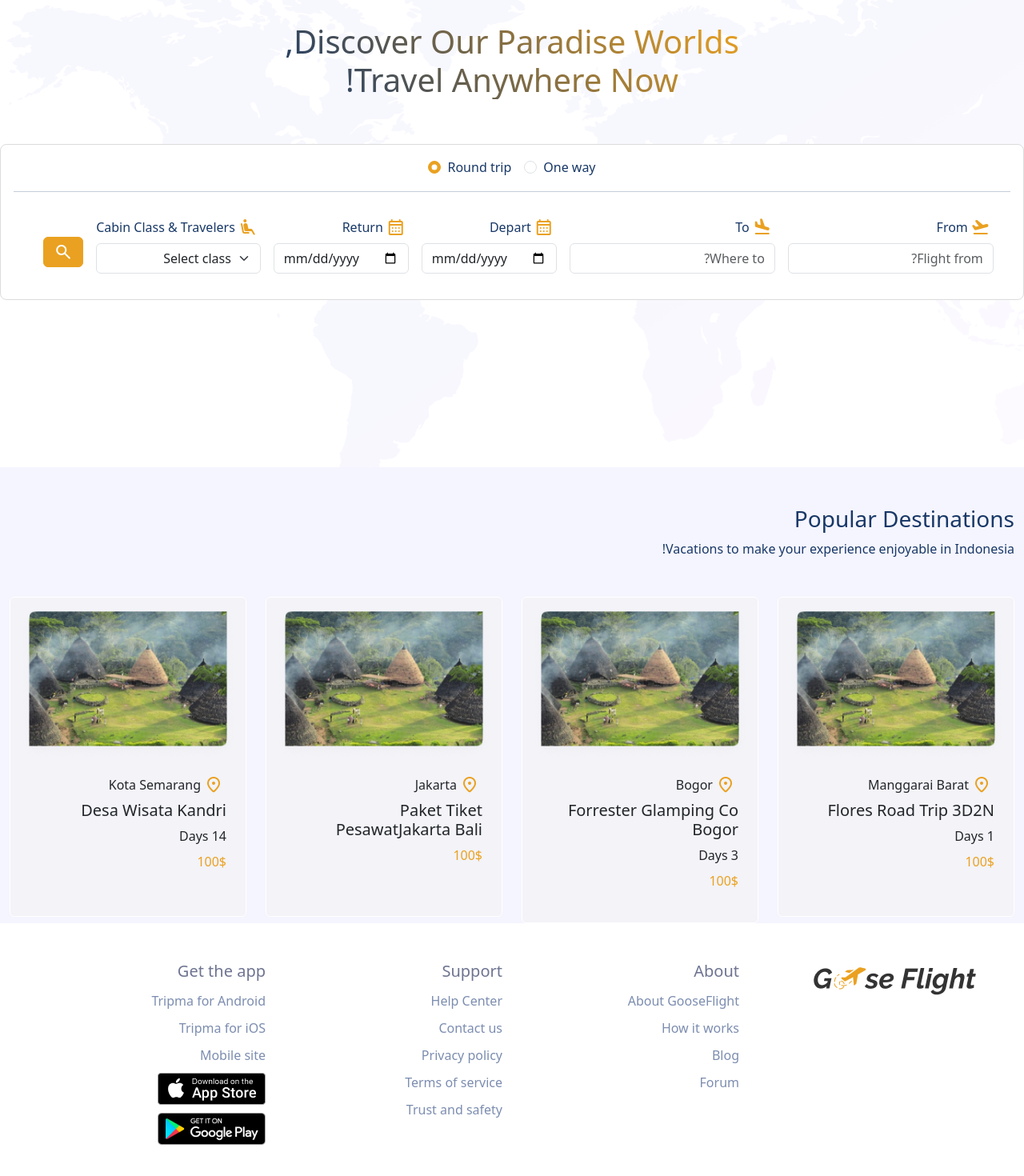
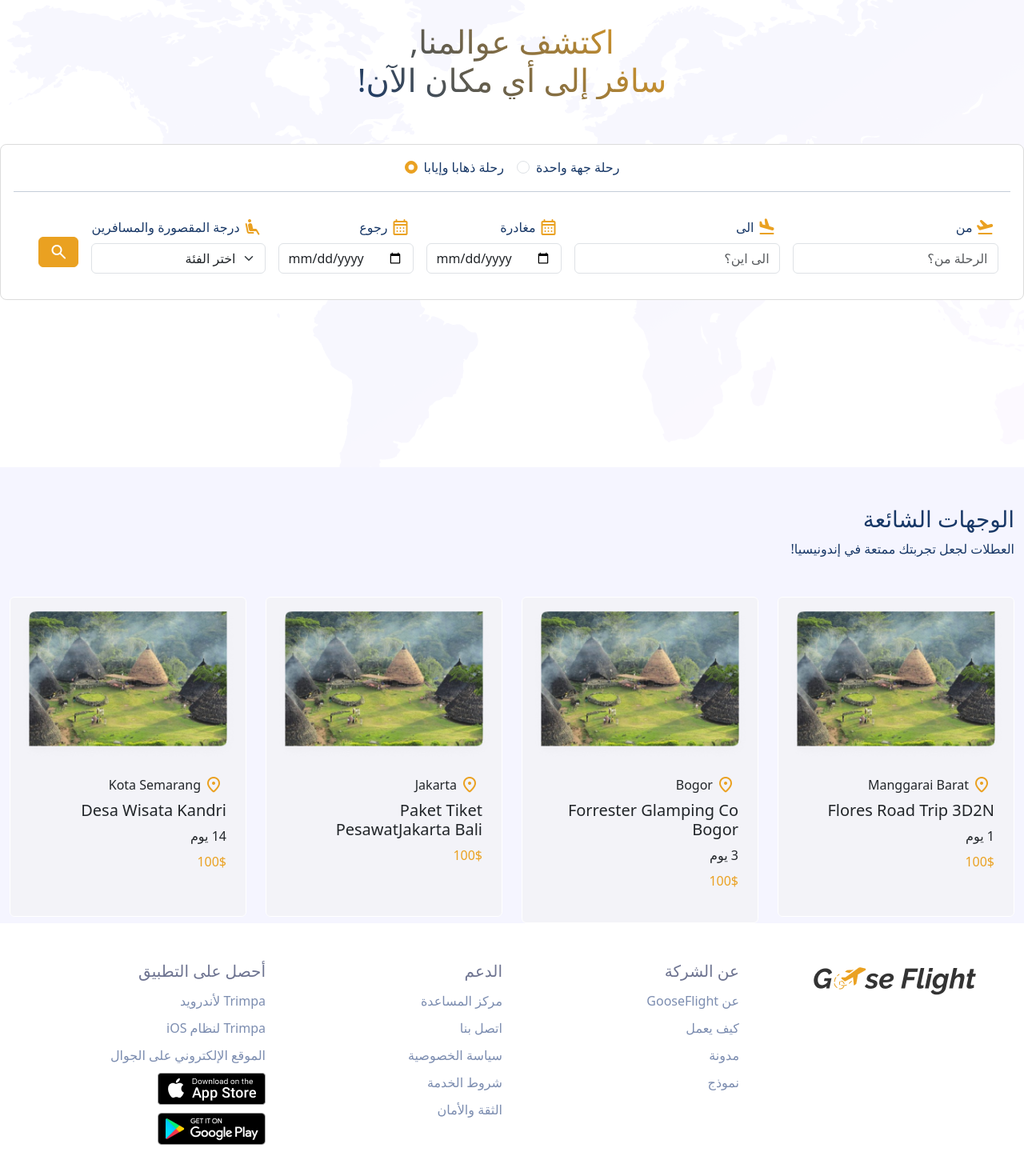
Before and after one commit to SaMaaaR/travel-agency, a Nuxt app: page / in a window 1280 px wide. Shown: the part 186-1656 px from the top of the page at 80% size. Built offline with nearby package versions, Linux system fonts and the light colour scheme.

Commit message:
finish localization

```diff
--- a/components/banner.vue
+++ b/components/banner.vue
@@ -3,9 +3,9 @@
     <div class="row">
       <div class="col-12 d-flex justify-content-center my-5 text-center">
         <div class="title d-flex align-items-end">
-          <h1>
-            Discover Our Paradise Worlds, <br />
-            Travel Anywhere Now!
+          <h1 class="text-capitalize">
+            {{$t('discover')}} <br />
+            {{$t('travel')}}
           </h1>
         </div>
       </div>
--- a/components/blog.vue
+++ b/components/blog.vue
@@ -3,8 +3,8 @@
     <div class="row">
       <div class="col-12 d-flex justify-content-start my-5">
         <div class="title">
-          <h3>Popular Destinations</h3>
-          <span>Vacations to make your experience enjoyable in Indonesia!</span>
+          <h3>{{ $t('destination') }}</h3>
+          <span>{{$t('blogDesc')}}</span>
         </div>
       </div>
       <div
--- a/components/blogCard.vue
+++ b/components/blogCard.vue
@@ -7,7 +7,7 @@
             <span>{{ blog?.location }}</span>
         </div>
       <h5 class="card-title">{{blog?.name}}</h5>
-      <span>{{ blog?.days }} {{ blog?.days? 'Days' : '' }}</span>
+      <span>{{ blog?.days }} {{ blog?.days? $t('days') : '' }}</span>
       <p class="price mt-2">{{ blog?.price }}</p>
     </div>
   </div>
--- a/components/bookForm.vue
+++ b/components/bookForm.vue
@@ -22,32 +22,32 @@
       v-if="selectedType == '1'"
       class="row row-cols-lg-auto g-3 align-items-center justify-content-center mt-0">
       <div class="col-12 mb-3">
-        <label for="flignFrom" class="form-label d-flex">
+        <label for="flignFrom" class="form-label d-flex text-capitalize">
           <span class="material-symbols-rounded mx-1"> flight_takeoff </span>
-          From
+          {{$t('from')}}
         </label>
         <input
           type="text"
           class="form-control"
           id="flignFrom"
-          placeholder="Flight from?" />
+          :placeholder="$t('flightFrom')" />
       </div>
 
       <div class="col-12 mb-3">
-        <label for="flightTo" class="form-label d-flex">
-          <span class="material-symbols-rounded mx-1"> flight_land </span> To
+        <label for="flightTo" class="form-label d-flex text-capitalize">
+          <span class="material-symbols-rounded mx-1"> flight_land </span> {{ $t('to') }}
         </label>
         <input
           type="text"
           class="form-control"
           id="flightTo"
-          placeholder="Where to?" />
+          :placeholder="$t('whereTo')" />
       </div>
 
       <div class="col-12 mb-3">
-        <label for="depart" class="form-label d-flex">
+        <label for="depart" class="form-label d-flex text-capitalize">
           <span class="material-symbols-rounded mx-1"> calendar_month </span>
-          Depart
+          {{$t('depart')}}
         </label>
         <input
           type="date"
@@ -57,9 +57,9 @@
       </div>
 
       <div class="col-12 mb-3">
-        <label for="return" class="form-label d-flex">
+        <label for="return" class="form-label d-flex text-capitalize">
           <span class="material-symbols-rounded mx-1"> calendar_month </span>
-          Return
+          {{$t('return')}}
         </label>
         <input
           type="date"
@@ -69,14 +69,14 @@
       </div>
 
       <div class="col-12 mb-3">
-        <label for="class" class="form-label d-flex">
+        <label for="class" class="form-label d-flex text-capitalize">
           <span class="material-symbols-rounded mx-1">
             airline_seat_recline_extra
           </span>
-          Cabin Class & Travelers
+          {{$t('class')}}
         </label>
         <select class="form-select" aria-label="Large select example">
-          <option selected>Select class</option>
+          <option selected>{{ $t('select') }}</option>
           <option value="1">One</option>
           <option value="2">Two</option>
           <option value="3">Three</option>
@@ -107,14 +107,17 @@
 
 <script lang="ts" setup>
 import { ref, onMounted, onBeforeUnmount } from "vue";
+import { useI18n } from 'vue-i18n';
+
 // =============== initialize data =============
 // Reactive variable to track if the screen is in mobile view
 const isMobileView = ref(false);
+const { t } = useI18n();
 
 // Define the types of trips
 const types = ref([
-  { id: "0", label: "One way" },
-  { id: "1", label: "Round trip" },
+  { id: "0", label: t('oneWay') },
+  { id: "1", label: t('roundTrip') },
 ]);
 
 // Set the default selected type to '1' (Round trip)
--- a/components/layoutFooter.vue
+++ b/components/layoutFooter.vue
@@ -6,7 +6,7 @@
           <img src="../assets/images/logo.png" alt="logo" class="img-fluid" />
         </div>
         <div class="col-md-3 col-6">
-          <h5>About</h5>
+          <h5>{{$t('about')}}</h5>
           <ul class="nav-list">
             <li v-for="(item, index) in aboutLinks" :key="index">
               <router-link :to="item.url">{{ item.name }}</router-link>
@@ -14,7 +14,7 @@
           </ul>
         </div>
         <div class="col-md-3 col-6">
-          <h5>Support</h5>
+          <h5>{{$t('support')}}</h5>
           <ul class="nav-list">
             <li v-for="(item, index) in supportLinks" :key="index">
               <router-link :to="item.url">{{ item.name }}</router-link>
@@ -22,7 +22,7 @@
           </ul>
         </div>
         <div class="col-md-3 col-6">
-          <h5>Get the app</h5>
+          <h5>{{$t('getApp')}}</h5>
           <ul class="nav-list">
             <li v-for="(item, index) in appLinks" :key="index">
               <a :href="item.url" target="_blank">{{ item.name }}</a>
@@ -55,57 +55,62 @@
 </template>
 <script lang="ts" setup>
 import { ref } from "vue";
+import { useI18n } from 'vue-i18n';
+
+// =============== initialize data =============
+const { t } = useI18n();
+
 const aboutLinks = ref([
   {
-    name: "About GooseFlight",
+    name: t('aboutGoose'),
     url: "/promo",
   },
   {
-    name: "How it works",
+    name: t('howWorks'),
     url: "/promo",
   },
   {
-    name: "Blog",
+    name: t('blog'),
     url: "/promo",
   },
   {
-    name: "Forum",
+    name: t('form'),
     url: "/page",
   },
 ]);
 const supportLinks = ref([
   {
-    name: "Help Center",
+    name: t('helpCenter'),
     url: "/promo",
   },
   {
-    name: "Contact us",
+    name: t('contact'),
     url: "/promo",
   },
   {
-    name: "Privacy policy",
+    name: t('policy'),
     url: "/promo",
   },
   {
-    name: "Terms of service",
+    name: t('terms'),
     url: "/promo",
   },
   {
-    name: "Trust and safety",
+    name: t('trust'),
     url: "/promo",
   },
 ]);
 const appLinks = ref([
   {
-    name: "Tripma for Android",
+    name: t('android'),
     url: "https://play.google.com/store/games?hl=en&pli=1",
   },
   {
-    name: "Tripma for iOS",
+    name: t('ios'),
     url: "https://play.google.com/store/games?hl=en&pli=1",
   },
   {
-    name: "Mobile site",
+    name: t('mobileSite'),
     url: "https://play.google.com/store/games?hl=en&pli=1",
   },
 ]);
--- a/components/navbar.vue
+++ b/components/navbar.vue
@@ -55,7 +55,7 @@
             </ul>
           </div>
 
-          <button type="button" class="btn btn-main">Sign in</button>
+          <button type="button" class="btn btn-main">{{$t('signIn')}}</button>
         </div>
       </div>
     </div>
@@ -65,7 +65,7 @@
 <script setup lang="ts">
 import { ref } from "vue";
 import { useI18n } from "vue-i18n";
-import FlagIcon from 'vue-flag-icon'; // Import default export
+import FlagIcon from 'vue-flag-icon';
 
 // =========== initialize data =============
 const { locale } = useI18n();
--- a/locales/ar.json
+++ b/locales/ar.json
@@ -2,5 +2,36 @@
     "home": "الرئيسية",
     "promo": "العروض",
     "booking": "الحجز",
-    "search": "بحث"
+    "search": "بحث",
+    "signIn": "تسجيل دخول",
+    "discover": "اكتشف عوالمنا,",
+    "travel": "سافر إلى أي مكان الآن!",
+    "roundTrip": "رحلة ذهابا وإيابا",
+    "oneWay": "رحلة جهة واحدة",
+    "from": "من",
+    "to": "الى",
+    "depart": "مغادرة",
+    "return": "رجوع",
+    "class": "درجة المقصورة والمسافرين",
+    "whereTo": "الى اين؟",
+    "flightFrom": "الرحلة من؟",
+    "select": "اختر الفئة",
+    "destination": "الوجهات الشائعة",
+    "blogDesc": "العطلات لجعل تجربتك ممتعة في إندونيسيا!",
+    "days": "يوم",
+    "about": "عن الشركة",
+    "support": "الدعم",
+    "getApp": "أحصل على التطبيق",
+    "aboutGoose": "عن GooseFlight",
+    "howWorks": "كيف يعمل",
+    "blog": "مدونة",
+    "form": "نموذج",
+    "helpCenter": "مركز المساعدة",
+    "contact": "اتصل بنا",
+    "policy": "سياسة الخصوصية",
+    "terms": "شروط الخدمة",
+    "trust": "الثقة والأمان",
+    "android": "Trimpa لأندرويد",
+    "ios": "Trimpa لنظام iOS",
+    "mobileSite": "الموقع الإلكتروني على الجوال"
 }
--- a/locales/en.json
+++ b/locales/en.json
@@ -3,5 +3,37 @@
     "home": "Home",
     "promo": "Promo",
     "booking": "My booking",
-    "search": "Search"
+    "search": "Search",
+    "signIn": "Sign In",
+    "discover": "Discover our paradise worlds,",
+    "travel": " Travel anywhere now!",
+    "roundTrip": "Rount trip",
+    "oneWay": "One way",
+    "from": "from",
+    "to": "to",
+    "depart": "depart",
+    "return": "return",
+    "class": "Cabin Class & Travelers",
+    "whereTo": "Where to?",
+    "flightFrom": "Flight from?",
+    "select": "Select class",
+    "destination": "Popular Destinations",
+    "blogDesc": "Vacations to make your experience enjoyable in Indonesia!",
+    "days": "Days",
+    "about": "About",
+    "support": "Support",
+    "getApp": "Get the app",
+    "aboutGoose": "About GooseFlight",
+    "howWorks": "How it works",
+    "blog": "Blog",
+    "form": "Form",
+    "helpCenter": "Help center",
+    "contact": "Contact us",
+    "policy": "Privacy policy",
+    "terms": "Terms of service",
+    "trust": "Trust and safety",
+    "android": "Trimpa for Android",
+    "ios": "Trimpa for IOS",
+    "mobileSite": "Mobile site"
+
 }
```
